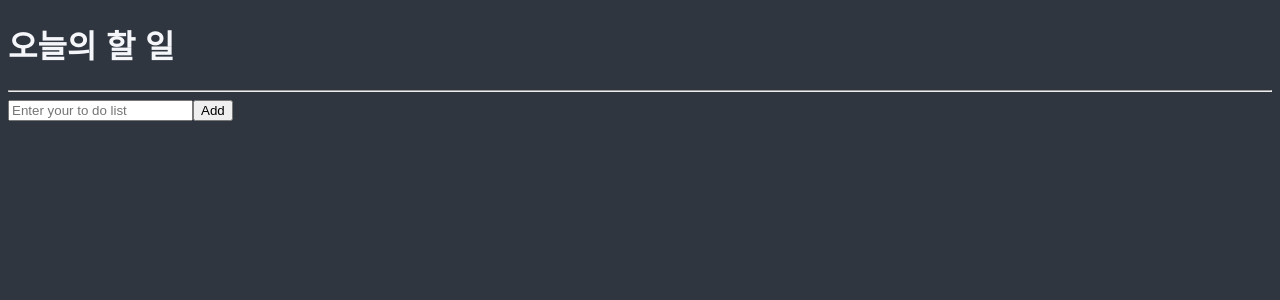
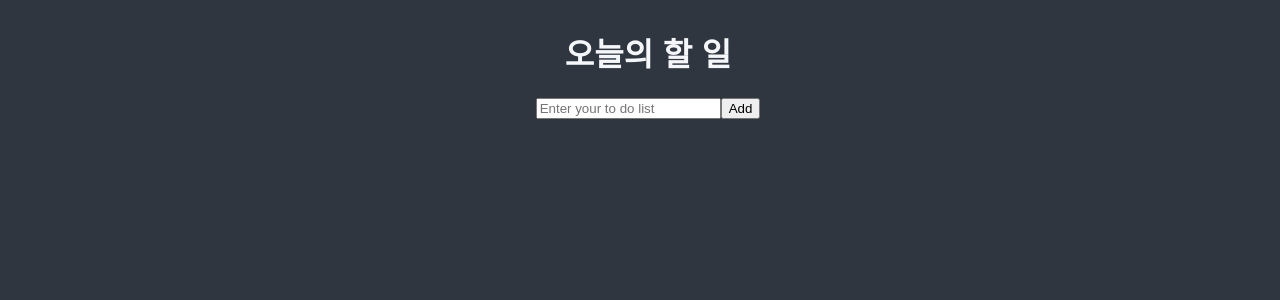
Before and after one commit to FUNco247/React_master_class, a React (Create React App) app: page / in a window 1280 px wide. Shown: the top 300 px of the page. Built offline with nearby package versions, Linux system fonts and the light colour scheme; a web font is replaced by a local one.

Commit message:
ENH add style

```diff
--- a/src/ToDoList.tsx
+++ b/src/ToDoList.tsx
@@ -1,7 +1,36 @@
 import { useRecoilValue } from "recoil";
+import styled from "styled-components";
 import { toDoState } from "./atoms";
 import AddToDo from "./components/AddToDo";
 import ListUpToDo from "./components/ListUpToDo";
+
+const Wrapper = styled.div`
+  display: flex;
+  justify-content: center;
+  width: 100vw;
+`;
+
+const Container = styled.div`
+  display: flex;
+  flex-direction: column;
+  align-items: center;
+  width: 50%;
+`;
+
+const ToDoBox = styled.ul`
+  display: flex;
+  flex-direction: column;
+  align-items: flex-start;
+  width: 70%;
+  padding: 0;
+  li {
+    list-style-type: none;
+    width: 100%;
+    border-bottom: 1px solid white;
+    padding-bottom: 3px;
+    margin-bottom: 10px;
+  }
+`;
 
 function ToDoList() {
   /** these two line can be replaced below "useRecoilState hook"
@@ -12,16 +41,17 @@ function ToDoList() {
   const toDos = useRecoilValue(toDoState);
 
   return (
-    <div>
-      <h1>오늘의 할 일</h1>
-      <hr />
-      <AddToDo />
-      <ul>
-        {toDos.map((toDo) => (
-          <ListUpToDo key={toDo.id} toDo={toDo} />
-        ))}
-      </ul>
-    </div>
+    <Wrapper>
+      <Container>
+        <h1>오늘의 할 일</h1>
+        <AddToDo />
+        <ToDoBox>
+          {toDos.map((toDo) => (
+            <ListUpToDo key={toDo.id} toDo={toDo} />
+          ))}
+        </ToDoBox>
+      </Container>
+    </Wrapper>
   );
 }
 
```
